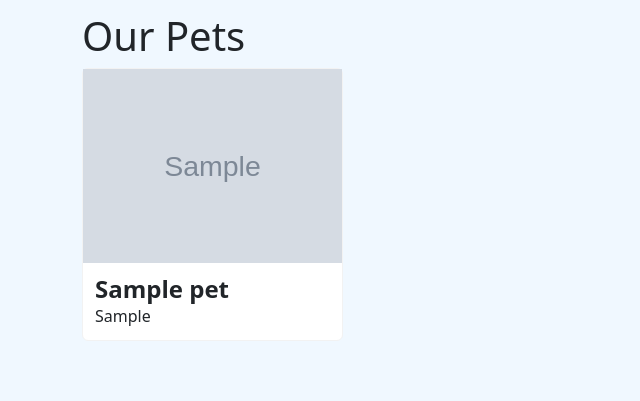
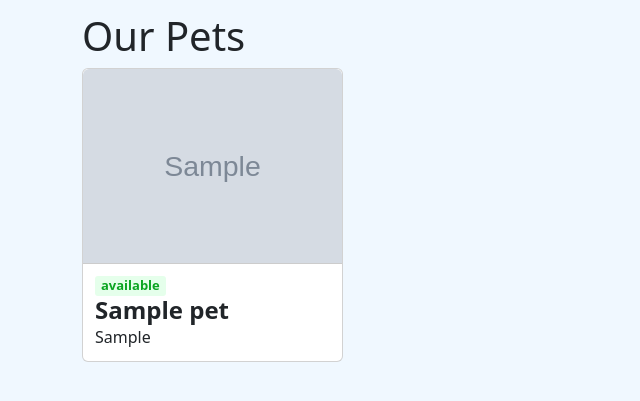
Before and after one commit to juanrouges/flask, a Flask app: page / in a window 1280 px wide. Shown: the part 60-461 px from the top of the page, without its empty margins (0-640 px from the left). Run offline with Flask 3, Linux system fonts and the light colour scheme; tables that the repository leaves empty hold one stand-in row (values such as "Sample post"); grey boxes marked "Sample" are stand-in pictures.

Commit message:
adoption agency card style

```diff
--- a/adoption-agency-flask/static/styles/app.css
+++ b/adoption-agency-flask/static/styles/app.css
@@ -39,19 +39,36 @@ header nav a {
   margin: 0 12px;
 }
 
-.card {
-  background-color: #fff;
-  border: 1px solid #f2f2f2;
-}
-
 .card img {
   width: 100%;
+  border-radius: 6px 6px 0 0;
+  border-bottom: 1px solid #ccc;
 }
 
 .card .info {
   padding: 12px;
 }
 
+.card .info .label {
+  background-color: #ccc;
+  border-radius: 3px;
+  width: fit-content;
+  font-size: small;
+  font-weight: 700;
+  padding-left: 6px;
+  padding-right: 6px;
+}
+
+.card .info .label.adopted {
+  background-color: #ffe5e5;
+  color: #b60707;
+}
+
+.card .info .label.available {
+  background-color: #e5ffeb;
+  color: #0aa521;
+}
+
 .card .info h4 {
   margin-bottom: 0;
   font-weight: bold;
--- a/adoption-agency-flask/templates/index.html
+++ b/adoption-agency-flask/templates/index.html
@@ -15,6 +15,11 @@
         height="250"
       />
       <div class="info">
+        <div
+          class="label {% if pet.available %}available{% else %}adopted{% endif %}"
+        >
+          {% if pet.available %}available{% else %}adopted{% endif %}
+        </div>
         <h4>{{pet.name}}</h4>
         <div>{{pet.species}}</div>
       </div>
```
